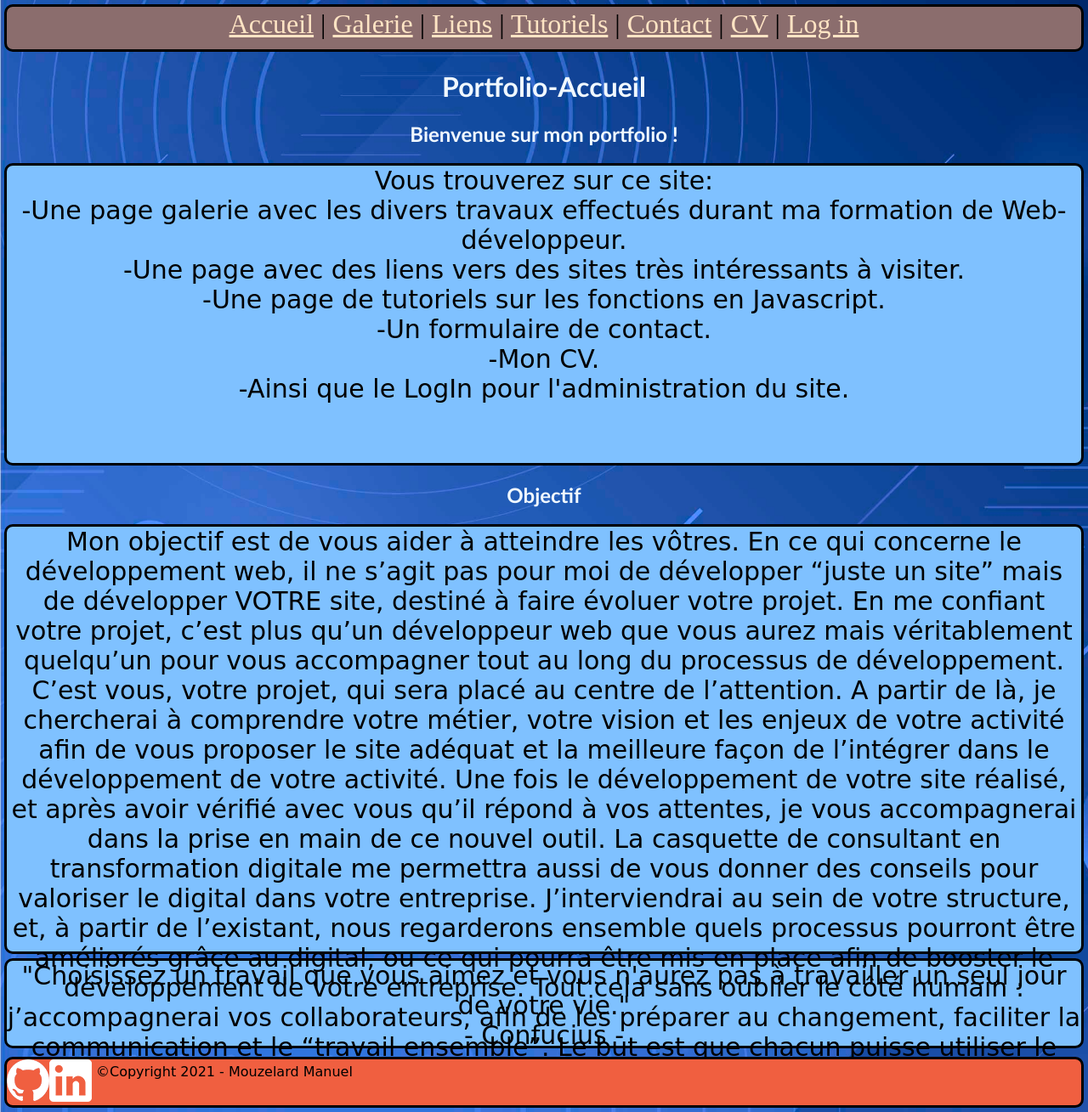
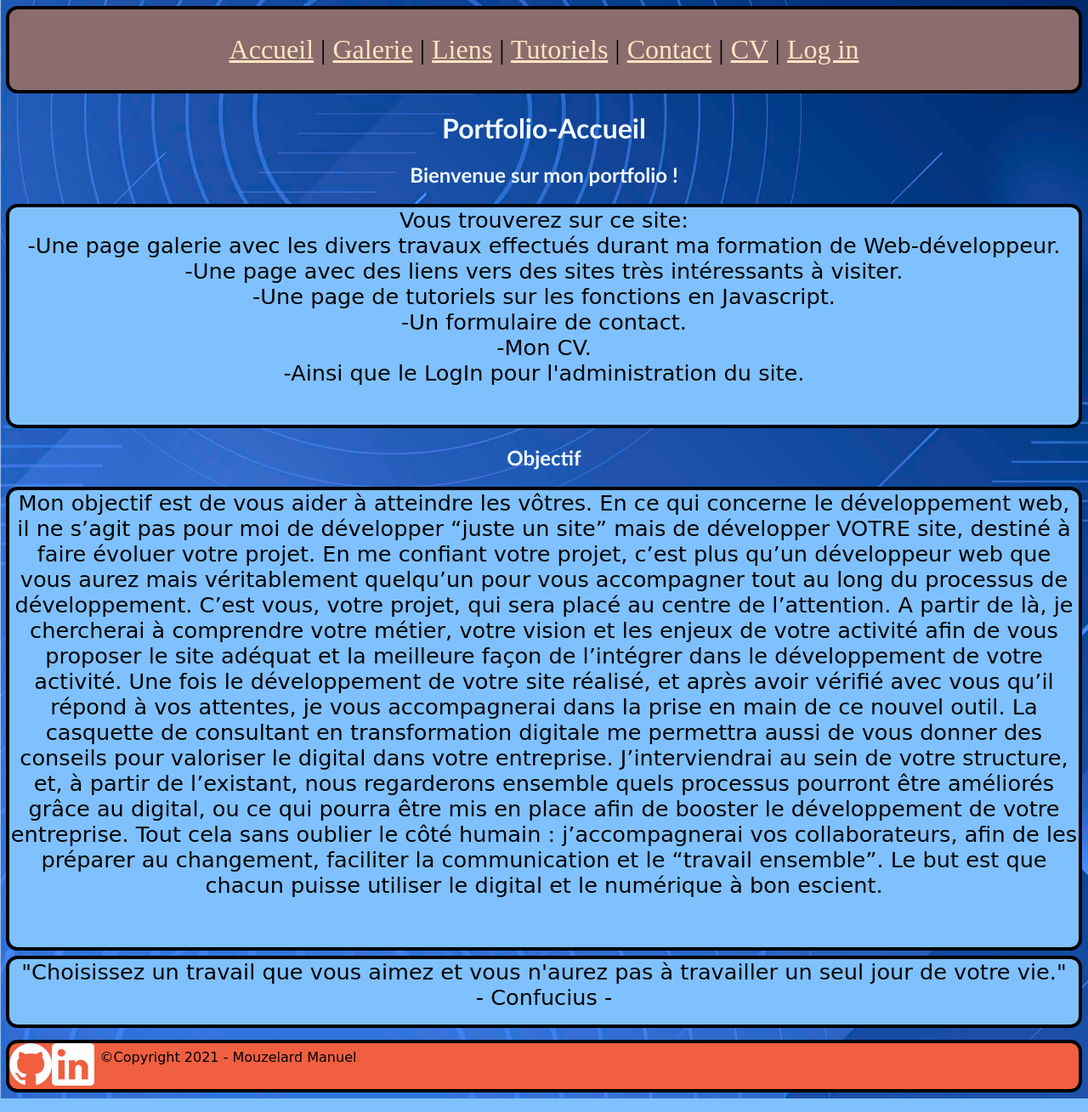
Before and after one commit to 24manu/Portfolio, a PHP site: page / in a window 1280 px wide. Shown: the whole page at 85% size. Run offline with PHP 8.4, Linux system fonts and the light colour scheme; a stand-in replaces the project's code that opens the database connection; some libraries are stand-ins or nearby versions.

Commit message:
correction css et px en vw

```diff
--- a/css/style.css
+++ b/css/style.css
@@ -19,16 +19,16 @@ body {
 }
 
 nav {
-  min-height: 50px;
+  min-height: 5vw;
   text-align: center;
-  line-height: 40px;
+  line-height: 7.4vw;
   font-size: 2em;
-  margin: 5px;
-  border: 3px solid black;
-  border-radius: 10px;
+  margin: 0.53vw;
+  border: 0.32vw solid black;
+  border-radius: 1.06vw;
   width: auto;
   position: sticky;
-  top: 0px;
+  top: 0vw;
 }
 
 nav a {
@@ -47,9 +47,9 @@ h2 {
   background-color: rgb(127, 193, 255);
   height: auto;
   font-size: 1em;
-  margin: 5px;
-  border: 3px solid black;
-  border-radius: 10px;
+  margin: 0.53vw;
+  border: 0.32vw solid black;
+  border-radius: 1.06vw;
   line-height: auto;
   width: auto;
   color: black;
@@ -60,9 +60,9 @@ h2 {
   background-color: rgb(127, 193, 255);
   height: auto;
   font-size: 1em;
-  margin: 5px;
-  border: 3px solid black;
-  border-radius: 10px;
+  margin: 0.53vw;
+  border: 0.32vw solid black;
+  border-radius: 1.06vw;
   line-height: auto;
   width: auto;
   color: black;
@@ -73,9 +73,9 @@ h2 {
   background-color: rgb(127, 193, 255);
   height: auto;
   font-size: 1em;
-  margin: 5px;
-  border: 3px solid black;
-  border-radius: 10px;
+  margin: 0.53vw;
+  border: 0.32vw solid black;
+  border-radius: 1.06vw;
   line-height: auto;
   width: auto;
   color: black;
@@ -128,7 +128,7 @@ h3 a {
 
 p {
   /*$color: blanchedalmond;*/
-  margin: 5px;
+  margin: 0.53vw;
   font-family: cursive;
 }
 
@@ -136,9 +136,9 @@ footer {
   background-color: #f05f40;
   height: auto;
   font-size: 1em;
-  margin: 5px;
-  border: 3px solid black;
-  border-radius: 10px;
+  margin: 0.53vw;
+  border: 0.32vw solid black;
+  border-radius: 1.06vw;
   line-height: auto;
   width: auto;
 }
@@ -269,37 +268,37 @@ input[type=submit]:hover {
     display: block;
     width: auto;
     text-align: center;
-    }
+  }
 
   #form1 {
     text-align: right;
   }
 
-  #container{
+  #container {
     display: block;
     width: auto;
     text-align: center;
-    max-width: 400px;
+    max-width: 42.68vw;
   }
 }
 
 /* ============ ECRANS de largeur supérieure à 1280px ================== */
 @media screen and (min-width: 1280px) {
   .presentation {
-    height: 350px;
-    font-size: 30px;
+    height: 20vw;
+    font-size: 2vw;
     vertical-align: center;
   }
 
   .objectif {
-    height: 500px;
-    font-size: 30px;
+    height: 42vw;
+    font-size: 2vw;
     vertical-align: center;
   }
 
   .dicton {
-    height: 100px;
-    font-size: 30px;
+    height: 6vw;
+    font-size: 2vw;
     vertical-align: center;
   }
 
--- a/import/curriculum.php
+++ b/import/curriculum.php
@@ -12,7 +12,7 @@ include "head.php";
         <h1>CV</h1>
 
         <a class="construction">
-            <img src="./images/page-en-construction-1.png" alt="Image de page en construction" height="400px" width="400px" />
+            <img src="./images/page-en-construction-1.png" alt="Image de page en construction" width="400" />
         </a>
 
     </div>
--- a/import/galerie.php
+++ b/import/galerie.php
@@ -15,19 +15,19 @@ include "head.php"
 
         <figure id="projetPrefo">
             <a href="http://manuel.webdev-cf2m.be/projet/index.html" target="_blank">
-                <img src="./images/sitePrefo.PNG" alt="Site projet préfo" height="400" width="400" /></a>
+                <img src="./images/sitePrefo.PNG" alt="Site projet préfo" width="400" /></a>
             <p>Mon premier site web réalisé en préformation, le début d'apprentissage en HTML et CSS</p>
         </figure>
 
         <figure id="projetLivreDor">
             <a href="http://manuel.webdev-cf2m.be/livre-d-or/index.php" target="_blank">
-                <img src="./images/guestBookMM2.PNG" alt="Site projet livre d'or" height="400" width="400" /></a>
+                <img src="./images/guestBookMM2.PNG" alt="Site projet livre d'or" width="400" /></a>
             <p>Livre d'or et gestion des messages, réalisé en PHP</p>
         </figure>
 
         <figure id="projetDublin">
             <a href="http://manuel.webdev-cf2m.be/manuDublinV2/index.php" target="_blank">
-                <img src="./images/dublin.PNG" alt="Site Dublin" height="400" width="400" /></a>
+                <img src="./images/dublin.PNG" alt="Site Dublin" width="400" /></a>
             <p>Site sur la ville de Dublin, réalisé en PHP et responsive/design</p>
         </figure>
 
--- a/import/tutoriels.php
+++ b/import/tutoriels.php
@@ -20,7 +20,7 @@ include "head.php";
                 Facile à comprendre pour les débutants. </br>
                 Je recommande ce site, comme tous les tutoriels d'Openclassrooms. </p>
             <a href="https://openclassrooms.com/fr/courses/6175841-apprenez-a-programmer-avec-javascript/6279223-travaillez-sur-les-fonctions" target="_blank">
-                <img src="./images/Logo_OpenClassrooms.png" alt="Logo Openclassrooms" height="100px" width="100px" />
+                <img src="./images/Logo_OpenClassrooms.png" alt="Logo Openclassrooms" width="100" />
             </a>
         </div>
 
@@ -29,7 +29,7 @@ include "head.php";
             <p>La bible des développeurs, mais pas facile à comprendre pour les débutants.</br>
                 Nécessite un certain temps d'adaptation pour assimiler toutes les explications.</p>
             <a href="https://developer.mozilla.org/fr/docs/Web/JavaScript/Reference/Functions" target="_blank">
-                <img src="./images/MDN_Web_Docs.svg.png" alt="MDN mozilla" height="100px" width="400px" />
+                <img src="./images/MDN_Web_Docs.svg.png" alt="MDN mozilla" height="100" width="400" />
             </a>
         </div>
 
```
Also changed, not shown: other parts of css/style.css (+43 -45 lines), import/contact.php (+12 -12 lines), import/liens.php (+19 -19 lines).
